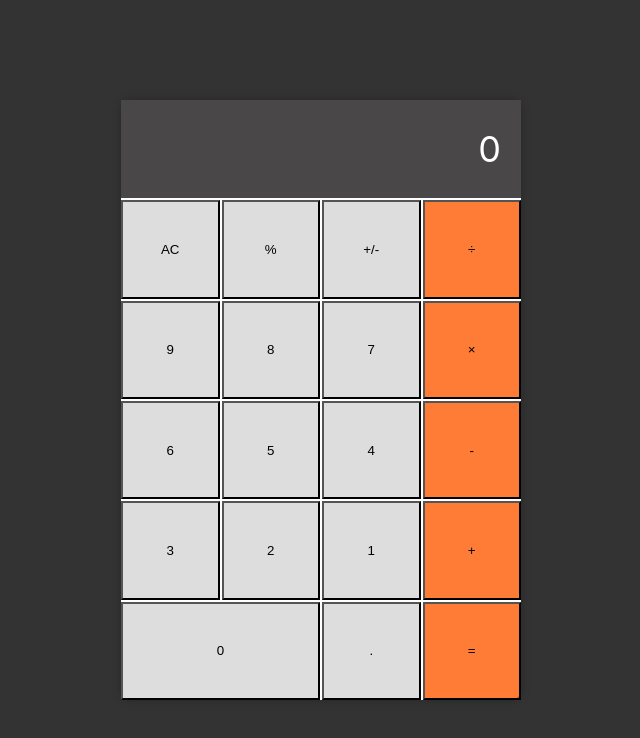
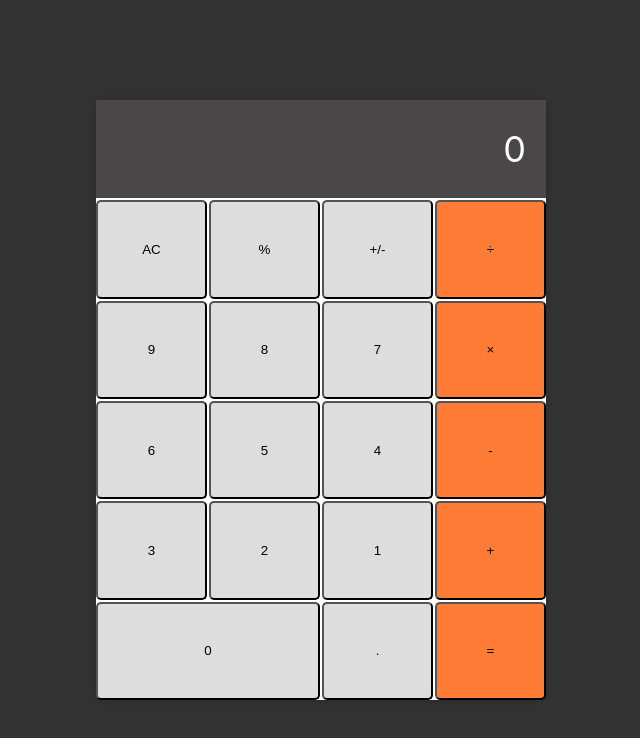
Before and after one commit to Lancelot-SO/math_magician, a React (Create React App) app: page / in a window 1280 px wide. Shown: the top 738 px of the page, without its empty margins (319-959 px from the left). Built offline with nearby package versions, Linux system fonts and the light colour scheme.

Commit message:
fixed error

```diff
--- a/src/components/Calculator.css
+++ b/src/components/Calculator.css
@@ -7,7 +7,7 @@ main {
 }
 
 .calculator {
-  width: 400px;
+  width: 450px;
   height: 600px;
   background-color: #fff;
   border-radius: 10px;
@@ -35,6 +35,7 @@ main {
   justify-content: center;
   align-items: center;
   cursor: pointer;
+  border-radius: 5px;
 }
 
 .key.orange {
--- a/src/components/Calculator.js
+++ b/src/components/Calculator.js
@@ -42,7 +42,7 @@ class Calculator extends React.Component {
           <button onClick={this.onClickHandler} value="9" className="key" type="button">9</button>
           <button onClick={this.onClickHandler} value="8" className="key" type="button">8</button>
           <button onClick={this.onClickHandler} value="7" className="key" type="button">7</button>
-          <button onClick={this.onClickHandler} value="&times;" className="key orange" type="button">&times;</button>
+          <button onClick={this.onClickHandler} value="x" className="key orange" type="button">&times;</button>
           <button onClick={this.onClickHandler} value="6" className="key" type="button">6</button>
           <button onClick={this.onClickHandler} value="5" className="key" type="button">5</button>
           <button onClick={this.onClickHandler} value="4" className="key" type="button">4</button>
```
